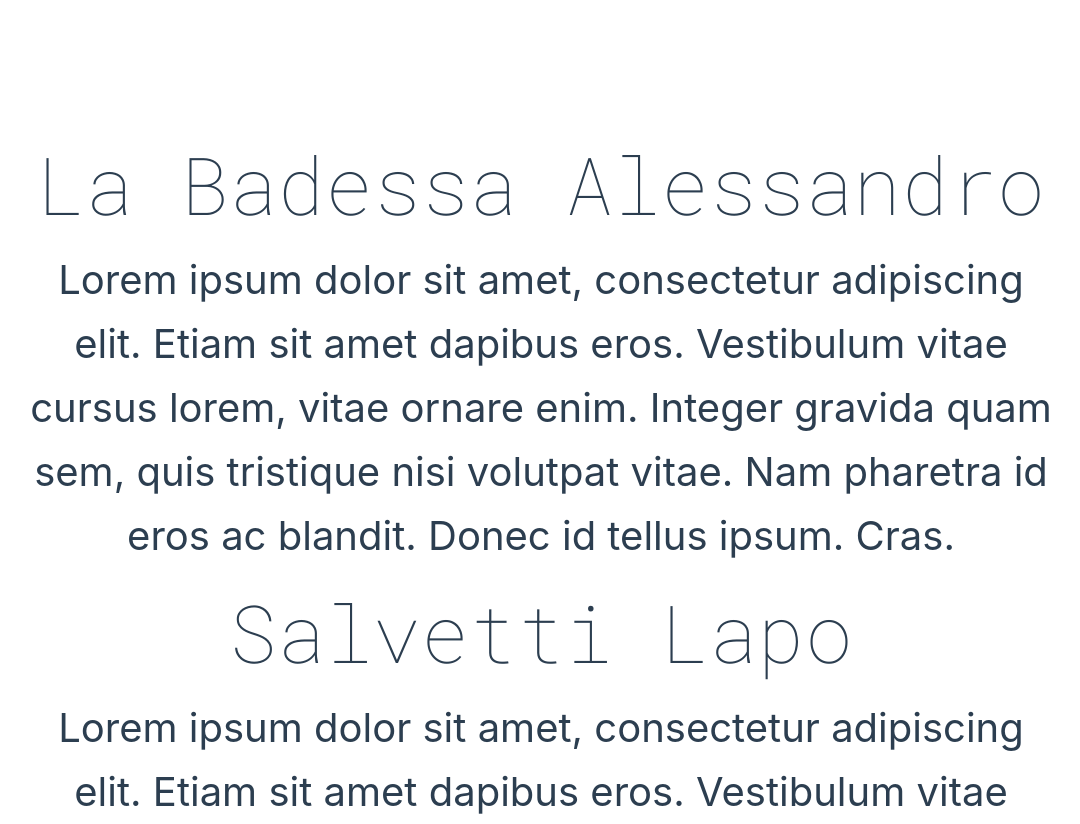
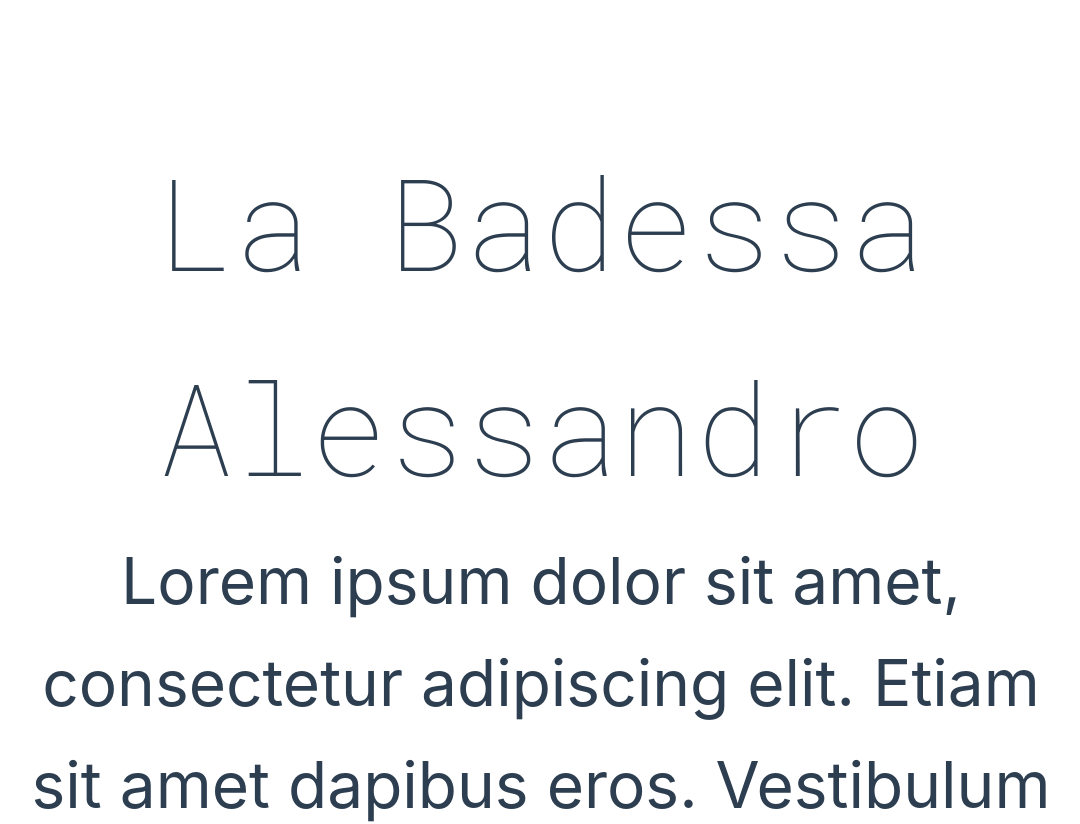
Before and after one commit to Dreaming-Codes/meuccinelcuore, a Vue app: page / in a window 1280 px wide. Shown: the part 680-1504 px from the top of the page, without its empty margins (99-1179 px from the left). Built offline with nearby package versions, Linux system fonts and the light colour scheme.

Commit message:
Fixed width

```diff
--- a/src/components/Person.vue
+++ b/src/components/Person.vue
@@ -21,13 +21,12 @@ const props = defineProps<{
   justify-content: center;
   align-items: center;
   text-align: center;
-  font-size: 5vh;
+  font-size: 5vw;
   font-weight: 100;
   padding: 0 10vw;
   pointer-events: none;
 
   h1{
-
     font-family: 'Roboto Mono', monospace;
   }
 }
```
